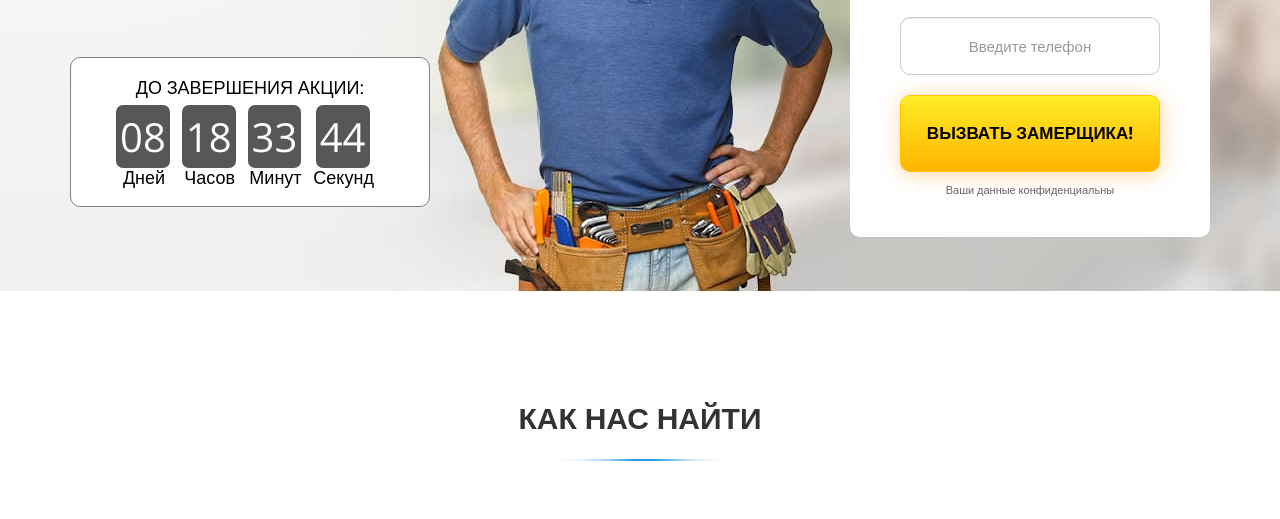
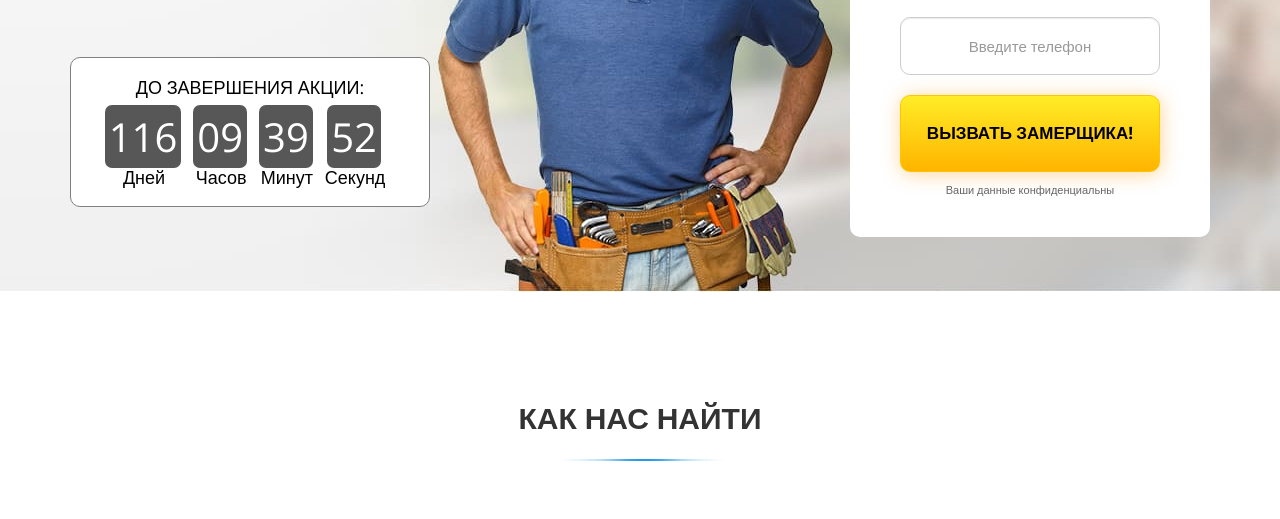
Before and after one commit to sane4ek1994/irvas-lending-page, a website with bundled scripts: page src/index.html in a window 1280 px wide. Shown: the part 5213-5732 px from the top of the page. Built offline with nearby package versions, Linux system fonts and the light colour scheme.

Commit message:
add-timer

```diff
--- a/gulpfile.js
+++ b/gulpfile.js
@@ -4,8 +4,8 @@ const gulp = require("gulp");
 const webpack = require("webpack-stream");
 const browsersync = require("browser-sync");
 
-// const dist = "./dist/";
-const dist = 'C:/MAMP/htdocs/test';
+const dist = "./dist/";
+// const dist = 'C:/MAMP/htdocs/test';
 
 gulp.task("copy-html", () => {
     return gulp.src("./src/index.html")
--- a/src/js/main.js
+++ b/src/js/main.js
@@ -3,10 +3,12 @@ import modals from './modules/modals';
 import tabs from './modules/tabs';
 import forms from './modules/forms';
 import changeModalState from './modules/changeModalState';
+import timer from './modules/timer';
 
 window.addEventListener('DOMContentLoaded', () => {
     "use strict";
     let modalState = {};
+    let deadline = '2022-07-06';
 
     changeModalState(modalState);
     modals();
@@ -14,5 +16,6 @@ window.addEventListener('DOMContentLoaded', () => {
     tabs('.decoration_slider', '.no_click', '.decoration_content > div > div', 'after_click');
     tabs('.balcon_icons', '.balcon_icons_img', '.big_img > img', 'do_image_more', 'inline-block');
     forms(modalState);
+    timer('.container1', deadline);
 
 });
--- /dev/null
+++ b/src/js/modules/timer.js
@@ -0,0 +1,61 @@
+const timer = (id, deadline) => {
+
+
+    const addZero = (num) => {
+        if (num <= 9) {
+            return '0' + num;
+        } else {
+            return num;
+        }
+    };
+
+    const getTimeRemaining = (endtime) => {
+        const t = Date.parse(endtime) - Date.parse(new Date()),
+              seconds = Math.floor((t/1000) % 60),
+              minutes = Math.floor((t/1000/60) % 60),
+              hours = Math.floor((t/(1000 * 60 * 60)) % 24),
+              days = Math.floor((t/(1000 * 60 * 60 * 24)));
+
+        return {
+            'total': t,
+            'days': days,
+            'hours': hours,
+            'minutes': minutes,
+            'seconds': seconds
+        };
+    };
+
+    const setClock = (selector, endtime) => {
+        const timer = document.querySelector(selector),
+              days = timer.querySelector('#days'),
+              hours = timer.querySelector('#hours'),
+              minutes = timer.querySelector('#minutes'),
+              seconds = timer.querySelector('#seconds'),
+              timeInterval = setInterval(updateClock, 1000);
+
+        updateClock();
+
+        function updateClock() {
+            const t = getTimeRemaining(endtime);
+
+            days.textContent = addZero(t.days);
+            hours.textContent = addZero(t.hours);
+            minutes.textContent = addZero(t.minutes);
+            seconds.textContent = addZero(t.seconds);
+
+            if (t.total <= 0) {
+                days.textContent = '00';
+                hours.textContent = '00';
+                minutes.textContent = '00';
+                seconds.textContent = '00';
+
+                clearInterval(timeInterval);
+            }
+
+        }
+    };
+
+    setClock(id, deadline);
+};
+
+export default timer;
```
Also changed, not shown: dist/index.html, dist/script.js, 1 other file.
